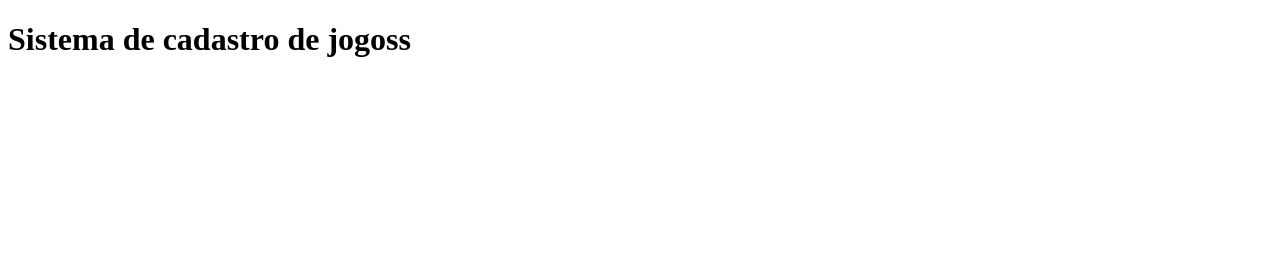
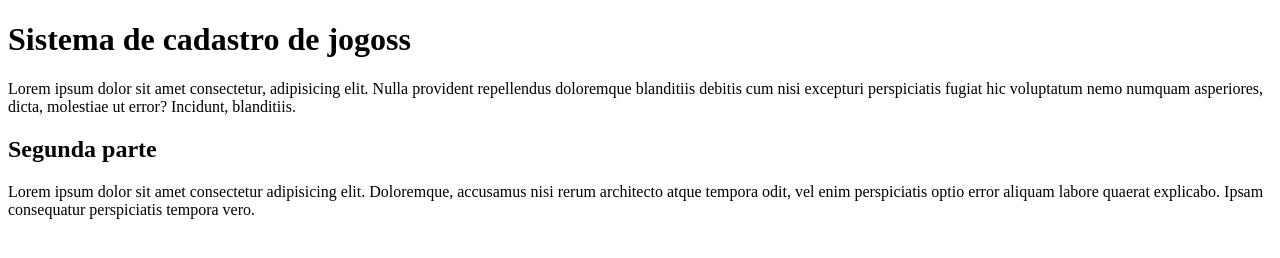
Before and after one commit to armanobarros/sistema-de-cadastro, a plain HTML site: page index.html in a window 1280 px wide. Drawn offline with Linux system fonts and the light colour scheme.

Commit message:
Modificação para visualizar se ocorre erro

```diff
--- a/index.html
+++ b/index.html
@@ -8,6 +8,9 @@
 </head>
 <body>
     <h1>Sistema de cadastro de jogoss</h1>
+    <p>Lorem ipsum dolor sit amet consectetur, adipisicing elit. Nulla provident repellendus doloremque blanditiis debitis cum nisi excepturi perspiciatis fugiat hic voluptatum nemo numquam asperiores, dicta, molestiae ut error? Incidunt, blanditiis.</p>
+    <h2>Segunda parte</h2>
+    <p>Lorem ipsum dolor sit amet consectetur adipisicing elit. Doloremque, accusamus nisi rerum architecto atque tempora odit, vel enim perspiciatis optio error aliquam labore quaerat explicabo. Ipsam consequatur perspiciatis tempora vero.</p>
     <script src="app.js">
 
     </script>
```
